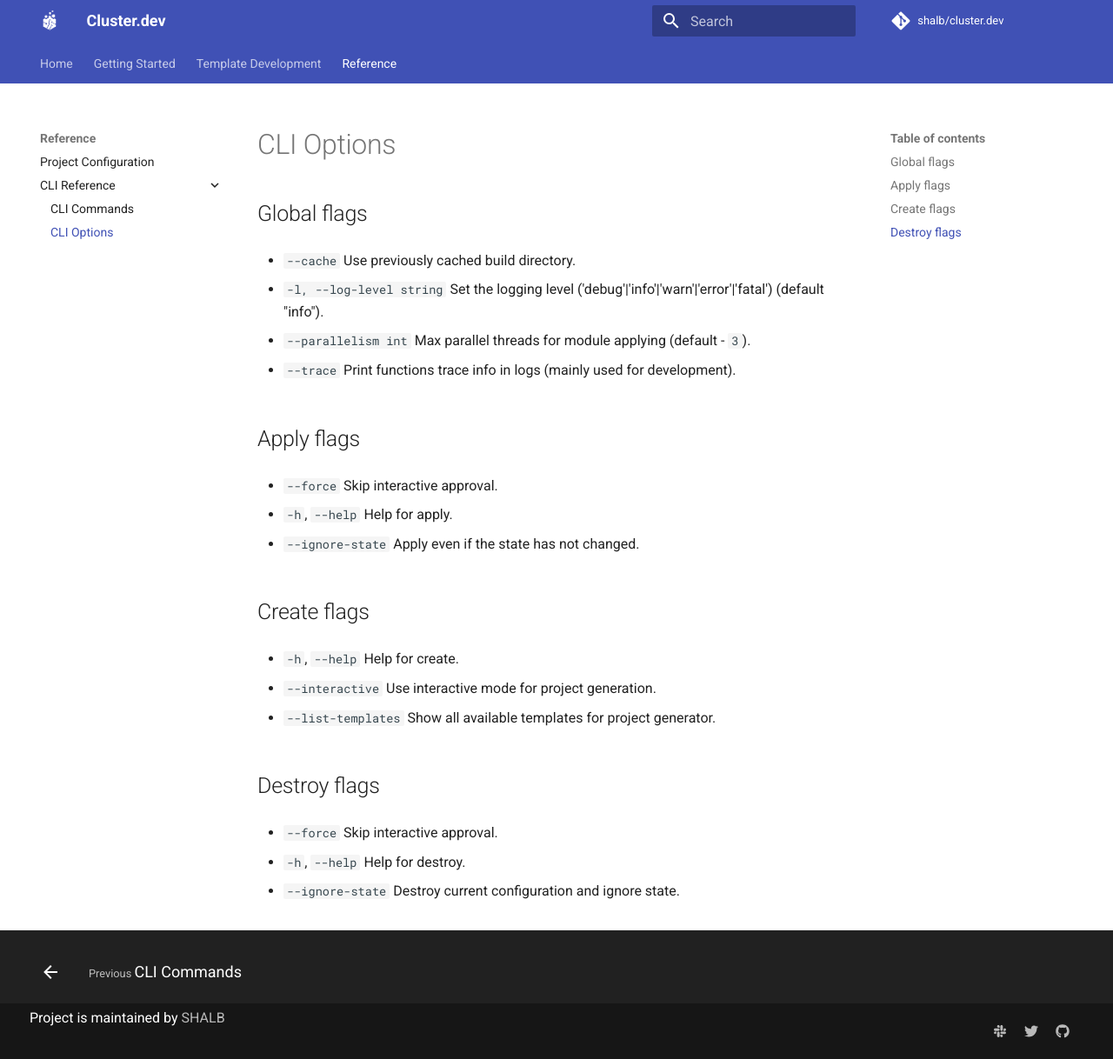
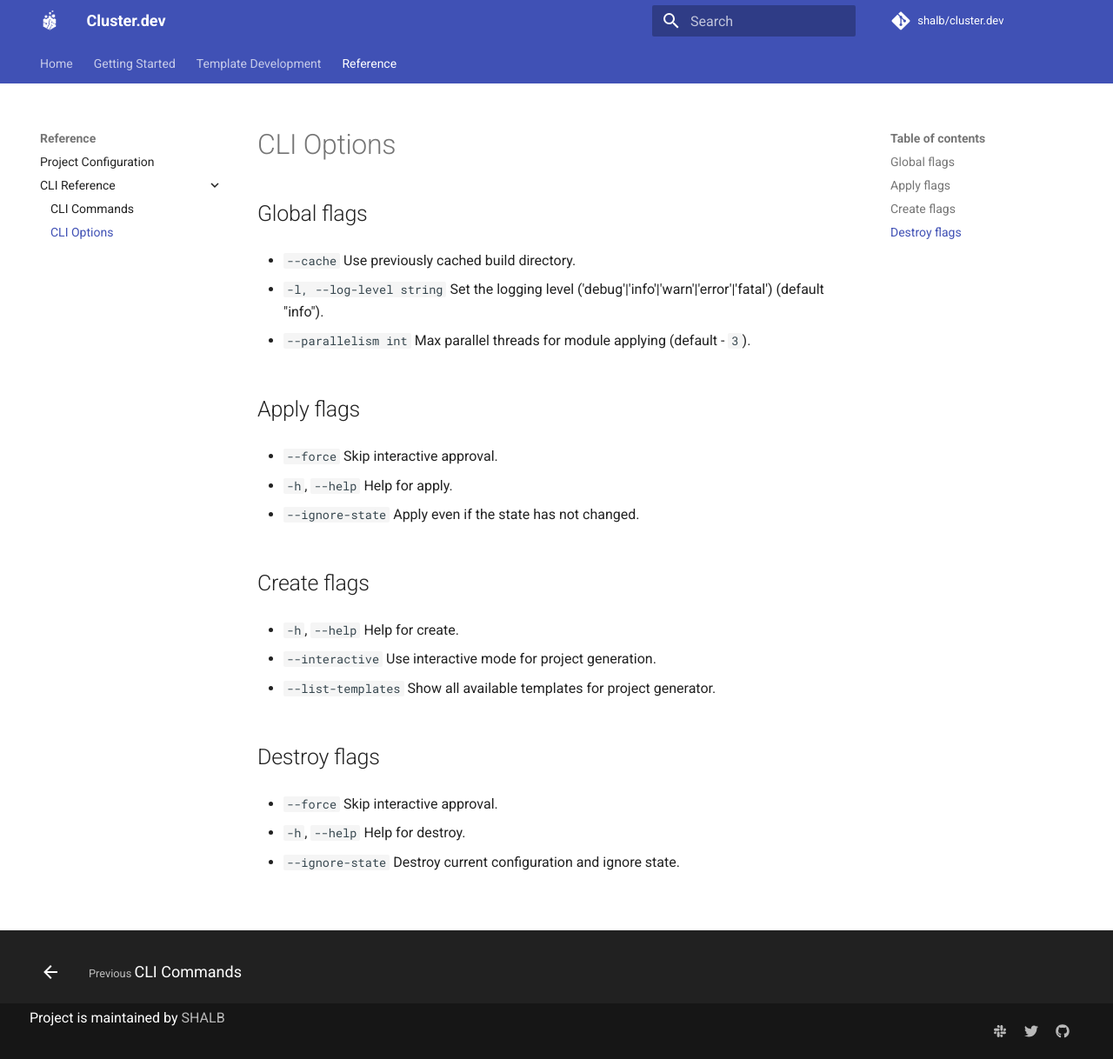
Before and after one commit to shalb/cluster.dev, an MkDocs documentation site: the page built from docs/cli-options.md, in a window 1280 px wide and 1218 px high. Shown: the whole window at 87% size. Built offline with MkDocs 1.6.1 and Material for MkDocs 9.7.7, drawn with Linux system fonts in a browser that asks for light colours; comment, search, counter and statistics services are not loaded.

Commit message:
remove trace option from CLI options.md

```diff
--- a/docs/cli-options.md
+++ b/docs/cli-options.md
@@ -7,8 +7,6 @@
 * `-l, --log-level string`   Set the logging level ('debug'|'info'|'warn'|'error'|'fatal') (default "info").
 
 * `--parallelism int`    Max parallel threads for module applying (default - `3`).
-
-* `--trace`              Print functions trace info in logs (mainly used for development).
 
 ## Apply flags
 
```
